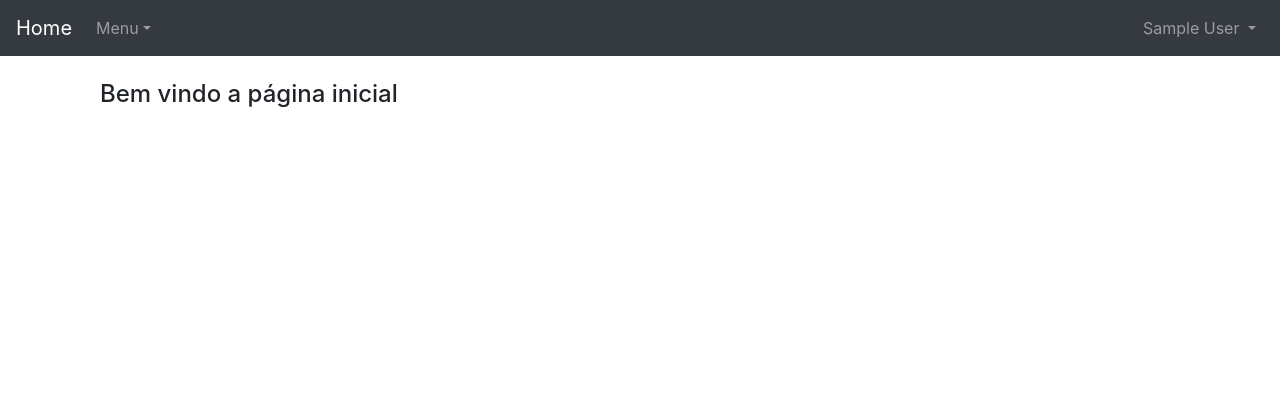
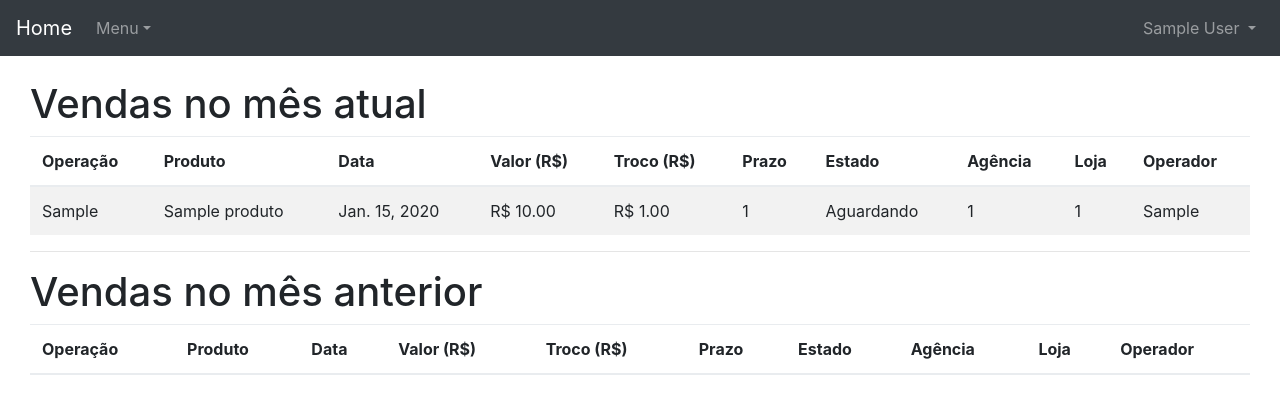
Before and after one commit to viniciuscsouza/siscoban, a Django app: page / in a window 1280 px wide. Shown: the top 414 px of the page. Run offline with Django 3.2, Linux system fonts and the light colour scheme; a user stored in the database is signed in; tables that the repository leaves empty hold one stand-in row (values such as "Sample post"); lists and menus that the app fills with data are empty; some libraries are stand-ins or nearby versions.

Commit message:
Atualização da view Home, incluído relatório de vendas mês atual e mês anterior

```diff
--- a/sistema/core/models.py
+++ b/sistema/core/models.py
@@ -13,6 +13,10 @@
     categoria = models.CharField(max_length=40, choices=CATEGORIAS, verbose_name="Categoria")
     nome = models.CharField(max_length=100, verbose_name="Nome")
     email = models.CharField(max_length=100, verbose_name="E-mail")
+
+    class Meta:
+        verbose_name = "Funcionário"
+        verbose_name_plural = "Funcionários"
 
     def __str__(self):
         return self.chave
@@ -35,6 +39,11 @@
     operador = models.ForeignKey('Funcionario', verbose_name="Vendedor")
     #user = models.ForeignKey(User)
 
+    class Meta:
+        verbose_name = "Venda"
+        verbose_name_plural = "Vendas"
+
+
     def __str__(self):
         return self.operacao
 
@@ -44,8 +53,17 @@
     linha = models.IntegerField(default="0000", verbose_name="Linha")
     convenio = models.CharField(max_length=100, verbose_name="Convênio")
 
+    class Meta:
+        verbose_name = "Produto"
+        verbose_name_plural = "Produtos"
+
     def __str__(self):
         return self.nome
 
 class Comissao(models.Model):
+
+    class Meta:
+        verbose_name = "Comissão"
+        verbose_name_plural = "Comissões"
+
     pass
--- a/sistema/core/templates/base.html
+++ b/sistema/core/templates/base.html
@@ -52,11 +52,80 @@
 
       </div>
     </nav>
-    <main role="main" class="container">
+    <main role="main" class="container-fluid">
 
     {% block content %}
-    <div class="container">
-        <h4>Bem vindo a página inicial</h4>
+
+        {% load widget_tweaks %}
+        <div class="container-fluid">
+            <h1>Vendas no mês atual</h1>
+            <table class="table table-striped">
+                <thead>
+                    <tr>
+                        <th>Operação</th>
+                        <th>Produto</th>
+                        <th>Data</th>
+                        <th>Valor (R$)</th>
+                        <th>Troco (R$)</th>
+                        <th>Prazo</th>
+                        <th>Estado</th>
+                        <th>Agência</th>
+                        <th>Loja</th>
+                        <th>Operador</th>
+                    </tr>
+                </thead>
+                <tbody>
+                    {% for v in vendames %}
+                    <tr>
+                        <td>{{ v.operacao }}</td>
+                        <td>{{ v.produto }}</td>
+                        <td>{{ v.data }}</td>
+                        <td>R$ {{ v.valor }}</td>
+                        <td>R$ {{ v.troco }}</td>
+                        <td>{{ v.prazo }}</td>
+                        <td>{{ v.get_estado_display }}</td>
+                        <td>{{ v.agencia }}</td>
+                        <td>{{ v.loja }}</td>
+                        <td>{{ v.operador }}</td>
+                    </tr>
+                    {% endfor %}
+                </tbody>
+            </table>
+            <hr />
+            <h1>Vendas no mês anterior</h1>
+            <table class="table table-striped">
+                <thead>
+                    <tr>
+                        <th>Operação</th>
+                        <th>Produto</th>
+                        <th>Data</th>
+                        <th>Valor (R$)</th>
+                        <th>Troco (R$)</th>
+                        <th>Prazo</th>
+                        <th>Estado</th>
+                        <th>Agência</th>
+                        <th>Loja</th>
+                        <th>Operador</th>
+                    </tr>
+                </thead>
+                <tbody>
+                    {% for v in vendamesanterior %}
+                    <tr>
+                        <td>{{ v.operacao }}</td>
+                        <td>{{ v.produto }}</td>
+                        <td>{{ v.data }}</td>
+                        <td>R$ {{ v.valor }}</td>
+                        <td>R$ {{ v.troco }}</td>
+                        <td>{{ v.prazo }}</td>
+                        <td>{{ v.get_estado_display }}</td>
+                        <td>{{ v.agencia }}</td>
+                        <td>{{ v.loja }}</td>
+                        <td>{{ v.operador }}</td>
+                    </tr>
+                    {% endfor %}
+                </tbody>
+            </table>
+        </div>
     </div>
     <br />
     {% endblock %}
--- a/sistema/core/templates/cadastra_funcionario.html
+++ b/sistema/core/templates/cadastra_funcionario.html
@@ -3,6 +3,7 @@
 
 {% block content %}
 <br />
+<div class="container">
     <h2>Cadastrar Funcionário</h2>
 
     <form action="" method="post">
@@ -20,4 +21,5 @@
             <button type="submit" class="btn btn-primary">Salvar</button>
         </div>
     </form>
+</div>
 {% endblock %}
--- a/sistema/core/templates/cadastra_venda.html
+++ b/sistema/core/templates/cadastra_venda.html
@@ -2,6 +2,7 @@
 {% load widget_tweaks %}
 
 {% block content %}
+<div class="container">
 <form action="" method="post">
     {% csrf_token %}
     <div>
@@ -29,4 +30,5 @@
     <br />
     <button type="submit" class="btn btn-primary">Salvar</button>
 </form>
+</div>
 {% endblock %}
--- a/sistema/core/templates/change_password.html
+++ b/sistema/core/templates/change_password.html
@@ -1,7 +1,7 @@
 {% extends "base.html" %}
 {% load widget_tweaks %}
 {% block content %}
-
+<div class="container">
     <h1>Alterar senha do usuário</h1>
 
     {% if messages %}
@@ -28,5 +28,5 @@
         </div>
         <button type="submit" class="btn btn-primary">Alterar</button>
     </form>
-
+</div>
 {% endblock %}
--- a/sistema/core/templates/consulta_funcionario.html
+++ b/sistema/core/templates/consulta_funcionario.html
@@ -2,7 +2,7 @@
 {% block content %}
 {% load widget_tweaks %}
 
-<div class="row">
+<div class="container">
     <h1>Lista de funcionários</h1>
     <table class="table table-striped">
         <thead>
--- a/sistema/core/views.py
+++ b/sistema/core/views.py
@@ -6,13 +6,22 @@
 from django.contrib.auth.forms import PasswordChangeForm
 from django.contrib.auth.decorators import login_required
 from django.contrib import messages
+from datetime import date
+import calendar
 
 # Create your views here.
 
 @login_required
 def home(request):
-    #form = FuncionarioForm()
-    return render(request, "base.html", {})
+
+    hoje = date.today()
+    m = date(hoje.year, hoje.month, 1)
+    ma = date(hoje.year, hoje.month-1, 1)
+
+    vm = Venda.objects.exclude(data__lt=m)
+    vma = Venda.objects.exclude(data__lt=ma).exclude(data__gt=m)
+
+    return render(request, "base.html", {"vendames": vm, "vendamesanterior": vma})
 
 @login_required
 def cadastra_funcionario(request):
```
Also changed, not shown: sistema/core/templates/consulta_venda.html (+5 -5 lines), sistema/core/templates/grafico_vendas.html (deleted, +0 -52 lines). Lines whose indentation alone changed are shown as unchanged.
